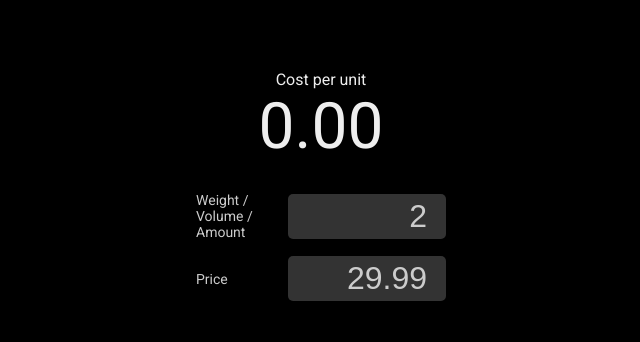
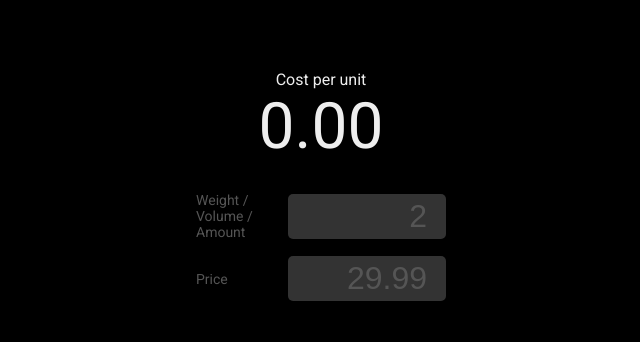
Before and after one commit to talyguryn/talyguryn.github.io, a plain HTML site: page costperunit/index.html in a window 1280 px wide. Shown: the whole page, without its empty margins (319-959 px from the left). Drawn offline with nearby package versions, Linux system fonts and the dark colour scheme.

Commit message:
Update index.html

```diff
--- a/costperunit/index.html
+++ b/costperunit/index.html
@@ -27,7 +27,7 @@
                 --color-bg: #000;
                 --color-bg-input: #333;
                 --color-text--main: #eee;
-                --color-text--secondary: #ccc;
+                --color-text--secondary: #555;
 
                 --outline: none;
             }
```
